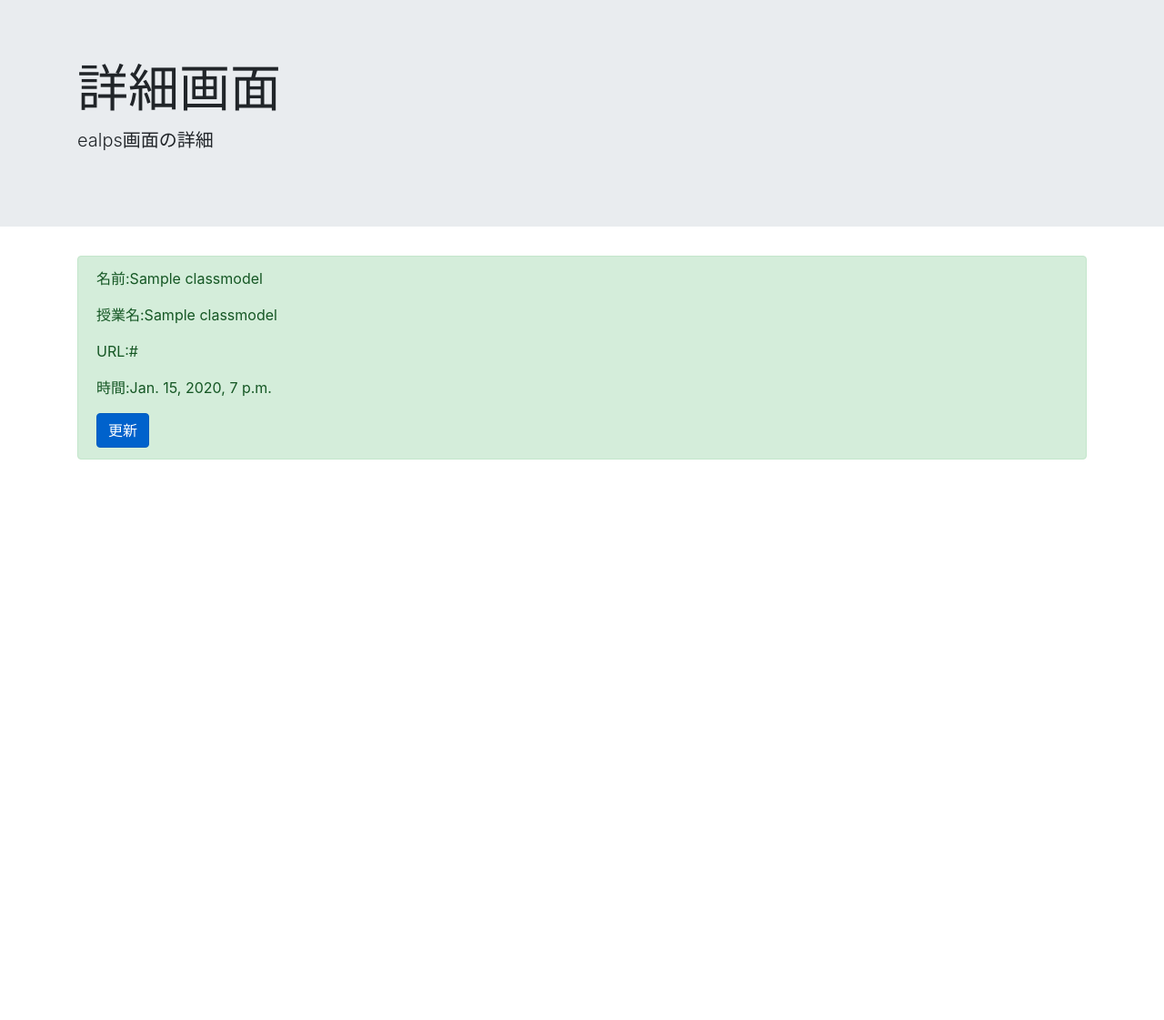
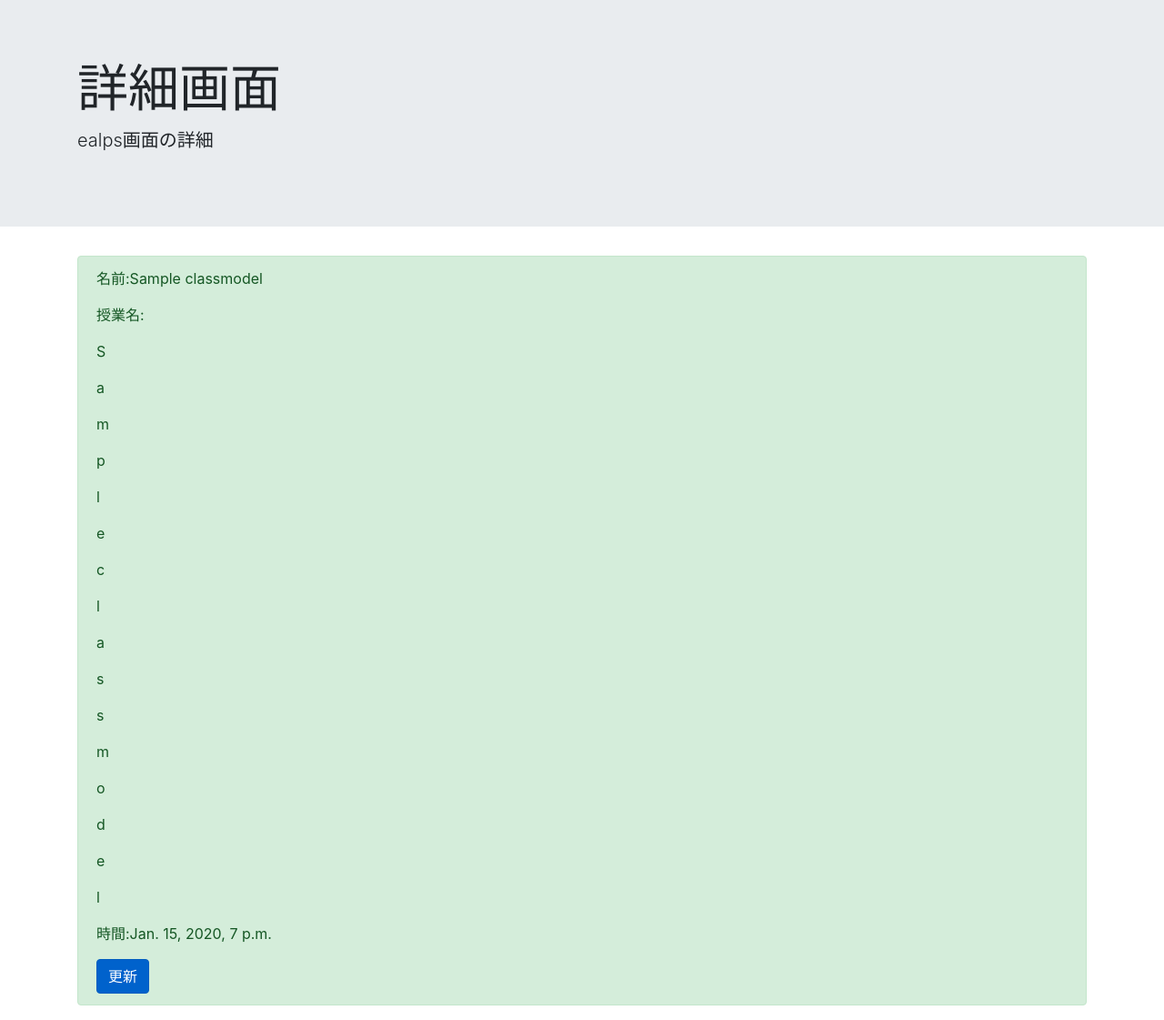
Before and after one commit to hiroehiro/class_update_project, a Django app: page /detail/1 in a window 1280 px wide. Shown: the whole page at 91% size. Before the commit the page ends 505 px from the top, so only its background shows below. Run offline with Django 3.2, Linux system fonts and the light colour scheme; tables that the repository leaves empty hold one stand-in row (values such as "Sample post"); some libraries are stand-ins or nearby versions.

Commit message:
classname,url,coursecontentのModelをListTextFieldに変更

```diff
--- a/class_update_app/models.py
+++ b/class_update_app/models.py
@@ -1,11 +1,13 @@
-from django.db import models
+#from django.db import models
+from django.db.models import CharField, Model,DateTimeField
 from datetime import datetime
+from django_mysql.models import ListTextField
 
 # Create your models here.
-class ClassModel(models.Model):
-    classname=models.TextField(null=True)
-    content=models.TextField(null=True)
-    url=models.TextField(null=True)
-    name=models.CharField(max_length=100,null=True)
-    passworld=models.CharField(max_length=100,null=True)
-    date=models.DateTimeField(auto_now_add=True)
+class ClassModel(Model):
+    classname=ListTextField(base_field=CharField(max_length=100),size=100,null=True)
+    content=ListTextField(base_field=CharField(max_length=100),size=100,null=True)
+    url=ListTextField(base_field=CharField(max_length=100),size=100,null=True)
+    name=CharField(max_length=100,null=True)
+    passworld=CharField(max_length=100,null=True)
+    date=DateTimeField(auto_now_add=True)
--- a/class_update_app/views.py
+++ b/class_update_app/views.py
@@ -37,24 +37,27 @@
     res.raise_for_status()
     soup=BeautifulSoup(res.text,"html.parser")
     course_list=soup.find_all(class_="coursename")
-    post.classname=""
-    post.url=""
-    post.content=""
+    post.classname=[]
+    post.url=[]
+    post.content=[]
     for course in course_list[::-1]:
         course_name=str(course.find(class_=""))
-        post.classname=post.classname+" , "+course_name[82:113]
-        post.save()
 
         url=re.findall("https.*?>",course_name)[0][:-2]
-        post.url=post.url+" , "+url
-        post.save()
 
         res = session.get(url)
         res.raise_for_status()
         soup=BeautifulSoup(res.text,"html.parser")
         course_content=soup.find(class_="course-content")
         course_content=course_content.get_text()
-        post.content=post.content+" , "+course_content
+
+        course_name=course_name.replace(",","")
+        url=url.replace(",","")
+        post.classname.append(course_name[82:113])
+        post.classname.append(url)
+
+        course_content=course_content.replace(",","")
+        post.content.append(course_content)
         post.save()
 
 
--- a/requirements.txt
+++ b/requirements.txt
@@ -1,5 +1,6 @@
-Django>=2.2
-psycopg2>=2.7,<3.0
+Django
+psycopg2
 Pillow
 requests
 beautifulsoup4
+django_mysql
--- a/template/detail.html
+++ b/template/detail.html
@@ -12,9 +12,12 @@
 {% block content %}
 <div class='container'>
   <div class="alert alert-success" role="alert">
-    <p>名前:{{ object.name }}
-    <p>授業名:{{ object.classname }}</p>
-    <p>URL:{{ object.url }}</p>
+    <p>名前:{{ object.name }}</p>
+    <p>授業名:{% for item in object.classname %}
+      <p>{{item}}</p>
+      {% endfor %}
+    </p>
+
     <p>時間:{{object.date}}</p>
     <a href="{% url 'result' object.pk %}" class="btn btn-primary btn active" role="button" aria-pressed="true">更新</a>
   </div>
```
Also changed, not shown: class_update_app/migrations/0007_auto_20200914_1748.py (added), class_update_app/migrations/0008_auto_20200914_1752.py (added).
